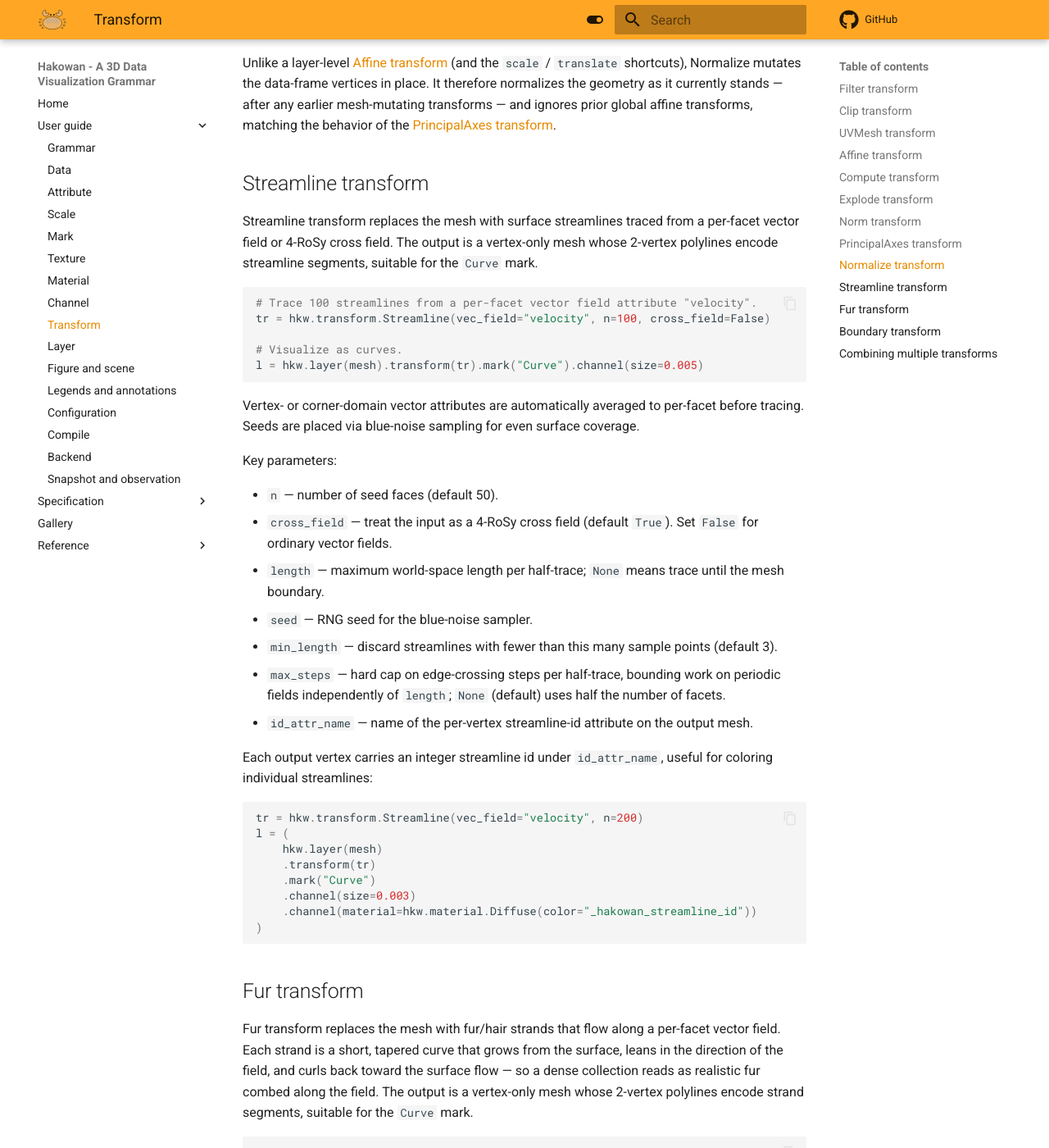
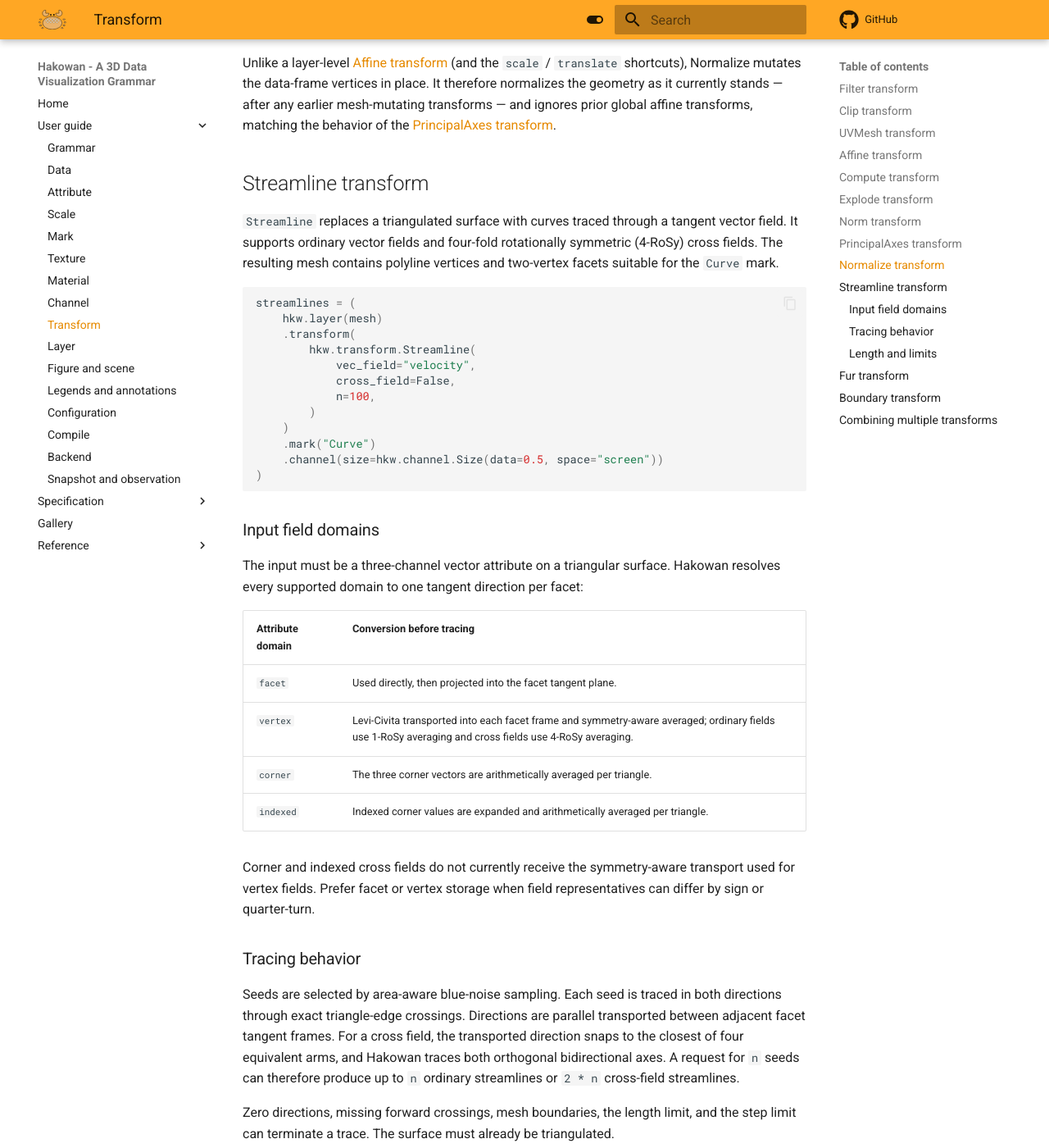
Before and after one commit to Hakowan/hakowan, an MkDocs documentation site: the page built from docs/guide/transform.md, in a window 1280 px wide and 1400 px high, scrolled down 3174 px. Shown: the whole window at 82% size. Built offline with MkDocs 1.6.1 and Material for MkDocs 9.7.7, drawn with Linux system fonts in a browser that asks for light colours; comment, search, counter and statistics services are not loaded; some of the changed text lies outside the part shown.

Commit message:
Expand streamline transform documentation

````diff
--- a/docs/guide/transform.md
+++ b/docs/guide/transform.md
@@ -152,44 +152,80 @@ transforms, matching the behavior of the [PrincipalAxes transform](#principalaxe
 
 ## Streamline transform
 
-Streamline transform replaces the mesh with surface streamlines traced from a per-facet vector
-field or 4-RoSy cross field. The output is a vertex-only mesh whose 2-vertex polylines encode
-streamline segments, suitable for the `Curve` mark.
+`Streamline` replaces a triangulated surface with curves traced through a
+tangent vector field. It supports ordinary vector fields and four-fold
+rotationally symmetric (4-RoSy) cross fields. The resulting mesh contains
+polyline vertices and two-vertex facets suitable for the `Curve` mark.
 
 ```py
-# Trace 100 streamlines from a per-facet vector field attribute "velocity".
-tr = hkw.transform.Streamline(vec_field="velocity", n=100, cross_field=False)
-
-# Visualize as curves.
-l = hkw.layer(mesh).transform(tr).mark("Curve").channel(size=0.005)
+streamlines = (
+    hkw.layer(mesh)
+    .transform(
+        hkw.transform.Streamline(
+            vec_field="velocity",
+            cross_field=False,
+            n=100,
+        )
+    )
+    .mark("Curve")
+    .channel(size=hkw.channel.Size(data=0.5, space="screen"))
+)
 ```
 
-Vertex- or corner-domain vector attributes are automatically averaged to per-facet before tracing.
-Seeds are placed via blue-noise sampling for even surface coverage.
+### Input field domains
 
-Key parameters:
+The input must be a three-channel vector attribute on a triangular surface.
+Hakowan resolves every supported domain to one tangent direction per facet:
 
-* `n` — number of seed faces (default 50).
-* `cross_field` — treat the input as a 4-RoSy cross field (default `True`). Set `False` for
-  ordinary vector fields.
-* `length` — maximum world-space length per half-trace; `None` means trace until the mesh boundary.
-* `seed` — RNG seed for the blue-noise sampler.
-* `min_length` — discard streamlines with fewer than this many sample points (default 3).
-* `max_steps` — hard cap on edge-crossing steps per half-trace, bounding work on periodic
-  fields independently of `length`; `None` (default) uses half the number of facets.
-* `id_attr_name` — name of the per-vertex streamline-id attribute on the output mesh.
+| Attribute domain | Conversion before tracing |
+|---|---|
+| `facet` | Used directly, then projected into the facet tangent plane. |
+| `vertex` | Levi-Civita transported into each facet frame and symmetry-aware averaged; ordinary fields use 1-RoSy averaging and cross fields use 4-RoSy averaging. |
+| `corner` | The three corner vectors are arithmetically averaged per triangle. |
+| `indexed` | Indexed corner values are expanded and arithmetically averaged per triangle. |
 
-Each output vertex carries an integer streamline id under `id_attr_name`, useful for coloring
-individual streamlines:
+Corner and indexed cross fields do not currently receive the symmetry-aware
+transport used for vertex fields. Prefer facet or vertex storage when field
+representatives can differ by sign or quarter-turn.
+
+### Tracing behavior
+
+Seeds are selected by area-aware blue-noise sampling. Each seed is traced in
+both directions through exact triangle-edge crossings. Directions are parallel
+transported between adjacent facet tangent frames. For a cross field, the
+transported direction snaps to the closest of four equivalent arms, and Hakowan
+traces both orthogonal bidirectional axes. A request for `n` seeds can therefore
+produce up to `n` ordinary streamlines or `2 * n` cross-field streamlines.
+
+Zero directions, missing forward crossings, mesh boundaries, the length limit,
+and the step limit can terminate a trace. The surface must already be
+triangulated.
+
+### Length and limits
+
+| Parameter | Meaning |
+|---|---|
+| `n=50` | Number of sampled seed facets. |
+| `cross_field=True` | Interpret the input as a 4-RoSy field; use `False` for an ordinary vector field. |
+| `length=None` | Maximum object-space length **per half-trace**. `None` traces until a boundary or another termination condition. A complete forward-plus-backward streamline can approach `2 * length`. |
+| `seed=0` | Deterministic seed for sampling fallback. |
+| `min_length=3` | Minimum retained sample-point count. |
+| `max_steps=None` | Edge-crossing cap per half-trace; `None` uses half the facet count. |
+| `id_attr_name="_hakowan_streamline_id"` | Per-vertex integer attribute identifying each output streamline. |
+
+`length` is measured on the data-frame mesh before layer-level affine
+transforms. It is not a fraction of the bounding box. To use a relative limit,
+compute the object-space value explicitly from the input bounds.
+
+The output streamline ID can drive categorical color:
 
 ```py
-tr = hkw.transform.Streamline(vec_field="velocity", n=200)
-l = (
-    hkw.layer(mesh)
-    .transform(tr)
-    .mark("Curve")
-    .channel(size=0.003)
-    .channel(material=hkw.material.Diffuse(color="_hakowan_streamline_id"))
+streamlines = streamlines.material(
+    "Diffuse",
+    hkw.texture.ScalarField(
+        "_hakowan_streamline_id",
+        categories=True,
+    ),
 )
 ```
 
````
Also changed, not shown: 1 other file.
